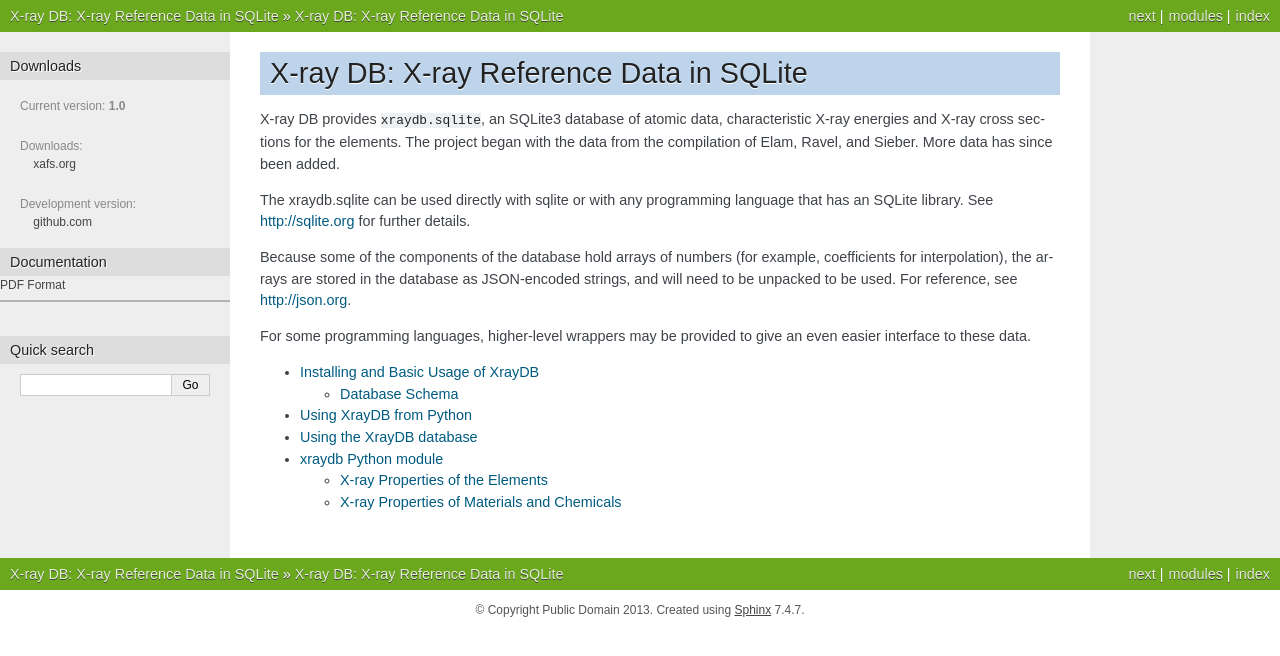
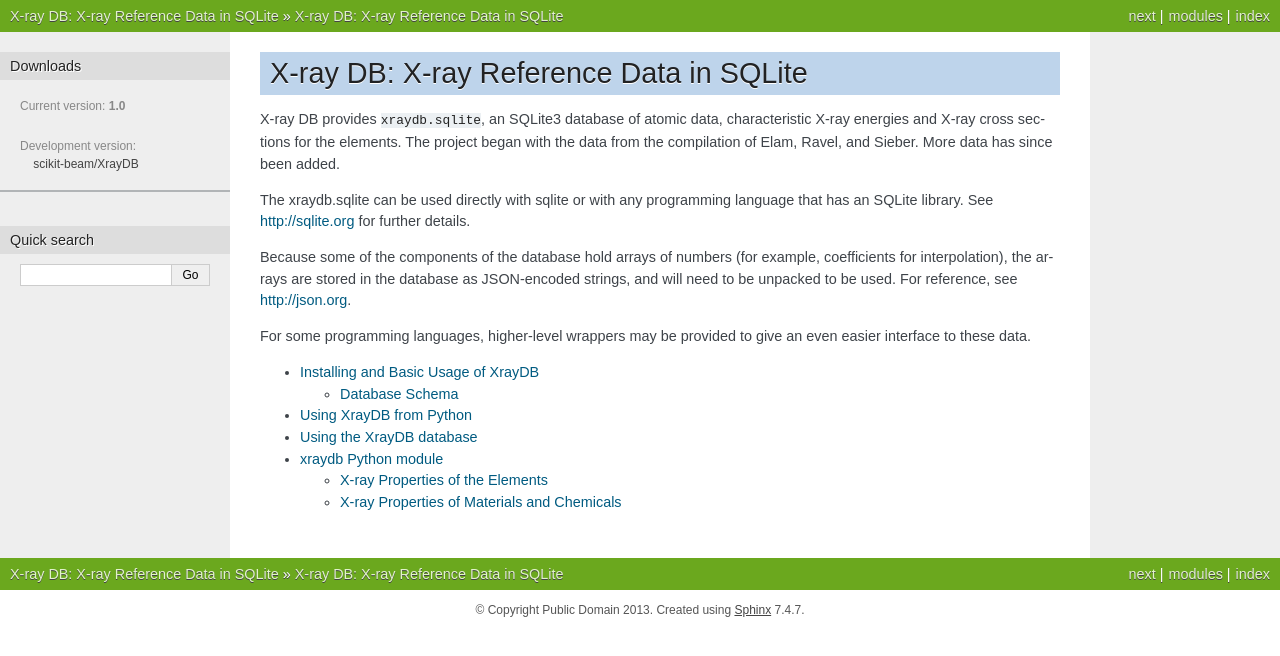
Before and after one commit to scikit-beam/XrayDB, a Sphinx documentation site: the page built from doc/index.rst, in a window 1280 px wide. Shown: the top 656 px of the page. Built offline with Sphinx 7.4.7, drawn with Linux system fonts in a browser that asks for light colours; formulas are drawn with MathJax 3.

Commit message:
update link

```diff
--- a/doc/_templates/indexsidebar.html
+++ b/doc/_templates/indexsidebar.html
@@ -1,10 +1,8 @@
 <h3>Downloads</h3>
 <p>Current version: <b>{{ release }}</b></p>
-<p>Downloads: <br> &nbsp; &nbsp; <a href="http://xafs.org/Databases/XrayDB/">xafs.org</a>
 <p>
-Development version: <br> &nbsp; &nbsp; <a href="https://github.com/XraySpectroscopy/XrayDB/">github.com</a> <br>
+Development version: <br> &nbsp; &nbsp;
+<a href="https://github.com/scikit-beam/XrayDB"> scikit-beam/XrayDB</a> <br>
 
-<h3>Documentation</h3>
-<a href="xraydb.pdf">  PDF Format</a>
 <hr>
 <p>
```
